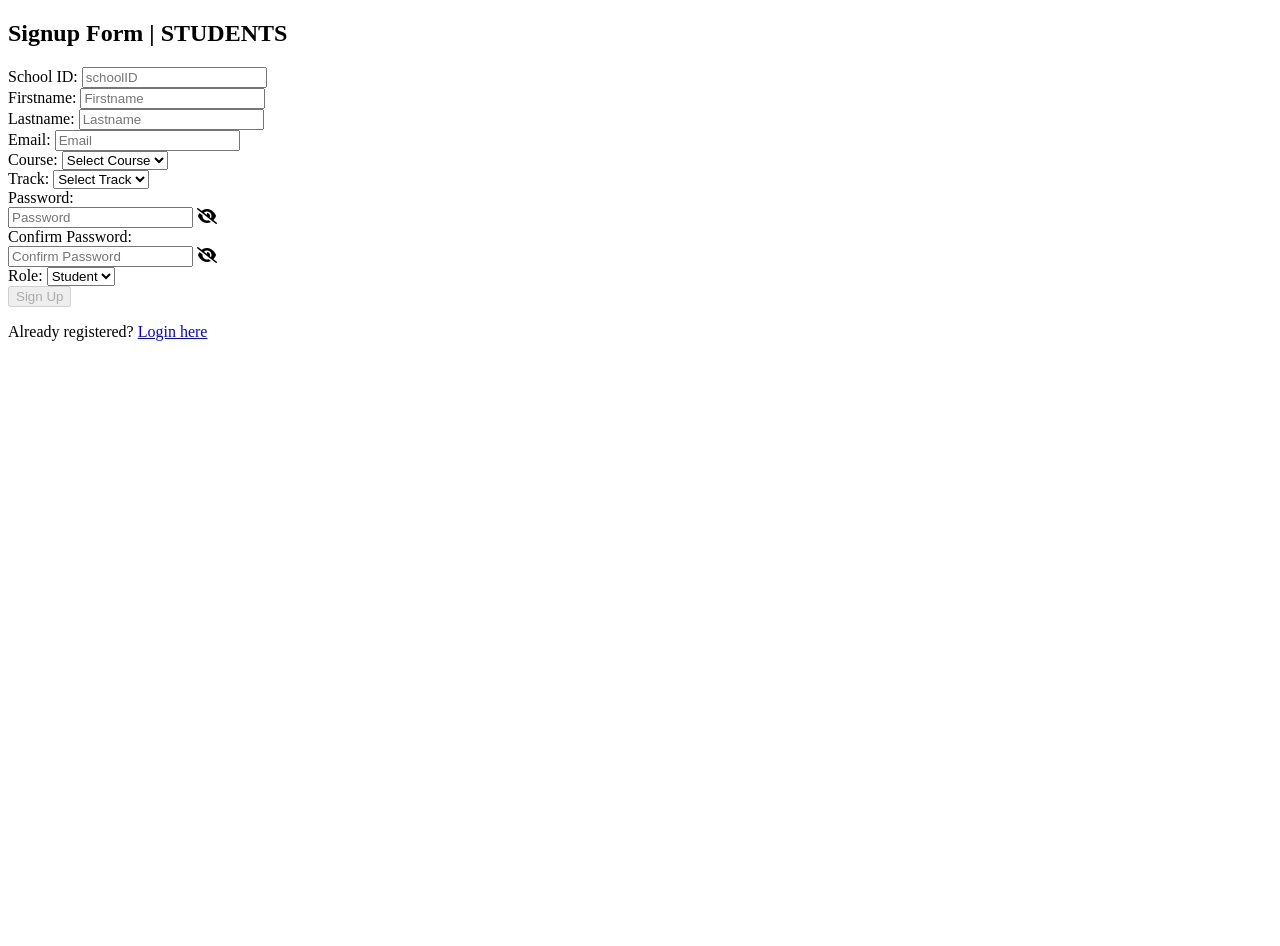
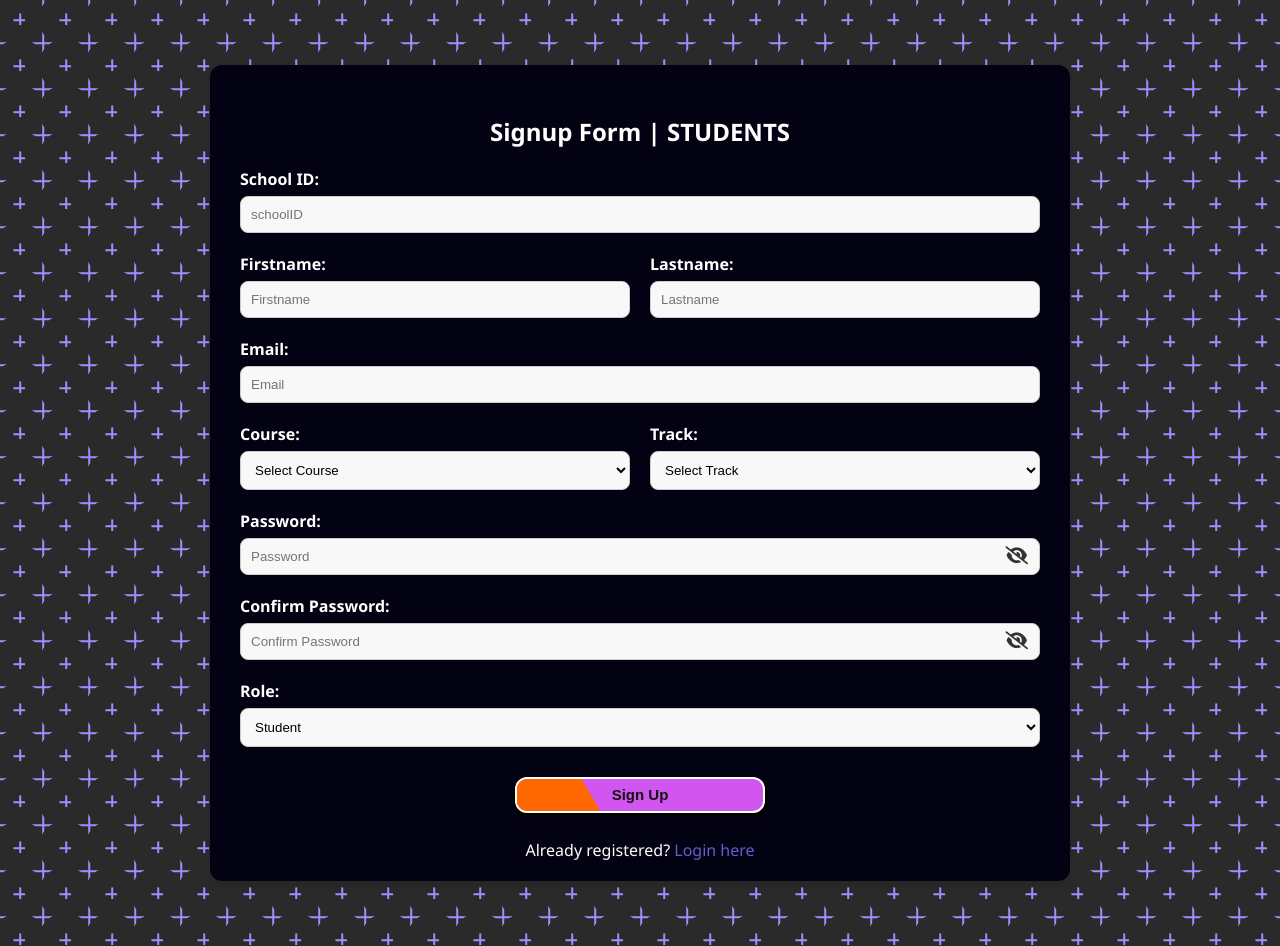
Before and after one commit to YAEGER01/IPT_project, a Python web app: template templates/signup.html in a window 1280 px wide. Run offline with Jinja, Linux system fonts and the light colour scheme; the template is opened without the code that fills it, so the values that code supplies are empty.

Commit message:
Checkpoint before assistant change: Improve appearance and fix an error with the student signup form
Adds CSS styling for the signup page and configures port forwarding in .replit.

Replit-Commit-Author: Assistant

```diff
--- /dev/null
+++ b/static/css/signup.css
@@ -0,0 +1,186 @@
+body {
+  font-family: 'Segoe UI', Tahoma, Geneva, Verdana, sans-serif;
+  background-color: #F2F2F2;
+  display: flex;
+  justify-content: center;
+  align-items: center;
+  height: 100vh;
+  margin: 0;
+  background:
+    radial-gradient(circle, transparent 20%, #2a2a2a 20%, #2a2a2a 80%, transparent 80%, transparent) 0% 0% / 46px 46px,
+    radial-gradient(circle, transparent 20%, #2a2a2a 20%, #2a2a2a 80%, transparent 80%, transparent) 23px 23px / 46px 46px,
+    linear-gradient(#9a91ff 2px, transparent 2px) 0px -1px / 23px 23px,
+    linear-gradient(90deg, #9a91ff 2px, #2a2a2a 2px) -1px 0px / 23px 23px;
+  background-color: #2a2a2a;
+  background-size: 46px 46px, 46px 46px, 23px 23px, 23px 23px;
+  animation: scroll-diagonal 10s linear infinite;
+}
+
+@keyframes scroll-diagonal {
+  0% {
+    background-position: 0 0;
+  }
+
+  100% {
+    background-position: 64px 64px;
+  }
+}
+
+.container {
+  background-color: #020213;
+  width: 100%;
+  max-width: 800px;
+  max-height: 80vh;
+  padding: 30px;
+  border-radius: 12px;
+  box-shadow: 0 4px 8px rgba(0, 0, 0, 0.1);
+  overflow-y: auto;
+
+
+  scrollbar-width: none;
+
+  -ms-overflow-style: none;
+
+}
+
+.container::-webkit-scrollbar {
+  display: none;
+
+}
+
+h2,
+p {
+  margin-bottom: 20px;
+  color: #ffffff;
+  text-align: center;
+}
+
+form {
+  display: flex;
+  flex-wrap: wrap;
+  gap: 20px;
+}
+
+.form-group {
+  width: 100%;
+}
+
+.half-width {
+  width: 100%;
+}
+
+@media (min-width: 768px) {
+  .half-width {
+    width: calc(50% - 10px);
+  }
+}
+
+label {
+  display: block;
+  margin-bottom: 6px;
+  color: #ffffff;
+  font-weight: bold;
+}
+
+input[type="text"],
+input[type="email"],
+input[type="password"],
+select,
+input[type="file"] {
+  width: 100%;
+  padding: 10px;
+  border: 1px solid #cccccc;
+  border-radius: 8px;
+  background-color: #f8f8f8;
+  color: #000000;
+  box-sizing: border-box;
+}
+
+.btn {
+  padding: 0.5em 2em;
+  background: none;
+  border: 2px solid #fff;
+  font-size: 15px;
+  color: #131313;
+  cursor: pointer;
+  position: relative;
+  overflow: hidden;
+  transition: all 0.3s;
+  border-radius: 12px;
+  background-color: #d056ef;
+  font-weight: bolder;
+  box-shadow: 0 2px 0 2px #000;
+  width: 250px;
+  margin: 10px auto;
+  display: block;
+}
+
+.btn:before {
+  content: "";
+  position: absolute;
+  width: 100px;
+  height: 120%;
+  background-color: #ff6700;
+  top: 50%;
+  transform: skewX(30deg) translate(-110%, -50%);
+  transition: all 0.5s;
+}
+
+.btn:hover {
+  background-color: #4500b5;
+  color: #fff;
+  box-shadow: 0 2px 0 2px #0d3b66;
+}
+
+.btn:hover::before {
+  transform: skewX(30deg) translate(80%, -50%);
+  transition-delay: 0.1s;
+}
+
+.btn:active {
+  transform: scale(0.9);
+}
+
+.form-footer {
+  margin-top: 15px;
+  text-align: center;
+}
+
+.form-footer a {
+  color: #6A5ACD;
+  text-decoration: none;
+}
+
+.form-footer a:hover {
+  text-decoration: underline;
+}
+
+.error {
+  color: red;
+  margin-bottom: 20px;
+}
+
+
+.password-container {
+  position: relative;
+}
+
+.password-container input {
+  width: 100%;
+  padding-right: 40px;
+}
+
+.password-container .toggle-password {
+  position: absolute;
+  right: 12px;
+  top: 50%;
+  transform: translateY(-50%);
+  cursor: pointer;
+  color: #333;
+  font-size: 18px;
+  transition: color 0.3s;
+}
+
+.password-container .toggle-password:hover {
+  color: #ff6700;
+}
--- a/templates/signup.html
+++ b/templates/signup.html
@@ -1,24 +1,36 @@
-<!DOCTYPE html>
+<!doctype html>
 <html lang="en">
-
     <head>
-    <meta charset="UTF-8">
-    <title>Sign Up | </title>
-    <link rel="stylesheet" href="{{ url_for('static', filename='css/signup.css') }}">
-    <link rel="stylesheet" href="https://cdnjs.cloudflare.com/ajax/libs/font-awesome/6.5.0/css/all.min.css">
+        <meta charset="UTF-8" />
+        <title>Sign Up |</title>
+        <link
+            rel="stylesheet"
+            href="{{ url_for('static', filename='css/signup.css') }}"
+        />
+        <link
+            rel="stylesheet"
+            href="https://cdnjs.cloudflare.com/ajax/libs/font-awesome/6.5.0/css/all.min.css"
+        />
         <script>
             function validatePassword() {
-            const password = document.querySelector('input[name="password"]').value;
-            const confirmPassword = document.querySelector('input[name="confirm_password"]').value;
-            const confirmPasswordError = document.getElementById('confirm-password-error');
+                const password = document.querySelector(
+                    'input[name="password"]',
+                ).value;
+                const confirmPassword = document.querySelector(
+                    'input[name="confirm_password"]',
+                ).value;
+                const confirmPasswordError = document.getElementById(
+                    "confirm-password-error",
+                );
 
                 if (password !== confirmPassword) {
-                confirmPasswordError.textContent = "Passwords do not match!";
+                    confirmPasswordError.textContent =
+                        "Passwords do not match!";
                     confirmPasswordError.style.color = "red";
-                document.querySelector('.btn').disabled = true;
+                    document.querySelector(".btn").disabled = true;
                 } else {
                     confirmPasswordError.textContent = "";
-                document.querySelector('.btn').disabled = false;
+                    document.querySelector(".btn").disabled = false;
                 }
             }
         </script>
@@ -95,27 +147,53 @@
                 <button class="btn" type="submit" disabled>Sign Up</button>
             </form>
             <div class="form-footer">
-            <p>Already registered? <a href="{{ url_for('login') }}">Login here</a></p>
+                <p>
+                    Already registered?
+                    <a href="{{ url_for('login') }}">Login here</a>
+                </p>
             </div>
         </div>
 
         <script>
             const coursesData = {
-            "BSIT": ["WMAD", "NS", "BPO", "BA", "AI", "Cloud Computing"],
-            "BSCS": ["Software Engineering", "Networking", "Database Management", "Cyber Security", "Machine Learning"],
-            "BSECE": ["Embedded Systems", "Power Electronics", "Signal Processing", "Circuit Design"],
-            "BSIS": ["System Administration", "Web Development", "Data Science", "Business Intelligence"],
-            "BSPT": ["Physical Therapy", "Musculoskeletal Health", "Sports Rehab"]
+                BSIT: ["WMAD", "NS", "BPO", "BA", "AI", "Cloud Computing"],
+                BSCS: [
+                    "Software Engineering",
+                    "Networking",
+                    "Database Management",
+                    "Cyber Security",
+                    "Machine Learning",
+                ],
+                BSECE: [
+                    "Embedded Systems",
+                    "Power Electronics",
+                    "Signal Processing",
+                    "Circuit Design",
+                ],
+                BSIS: [
+                    "System Administration",
+                    "Web Development",
+                    "Data Science",
+                    "Business Intelligence",
+                ],
+                BSPT: [
+                    "Physical Therapy",
+                    "Musculoskeletal Health",
+                    "Sports Rehab",
+                ],
             };
 
-        document.getElementById('courseSelect').addEventListener('change', function () {
+            document
+                .getElementById("courseSelect")
+                .addEventListener("change", function () {
                     const course = this.value;
                     const trackSelect = document.getElementById("trackSelect");
-            trackSelect.innerHTML = "<option value=''>Select Track</option>";
+                    trackSelect.innerHTML =
+                        "<option value=''>Select Track</option>";
 
                     if (course) {
                         const tracks = coursesData[course];
-                tracks.forEach(track => {
+                        tracks.forEach((track) => {
                             const option = document.createElement("option");
                             option.value = track;
                             option.textContent = track;
```
Also changed, not shown: other parts of templates/signup.html (+50 -11 lines), 1 other file. Lines whose indentation alone changed are shown as unchanged.
